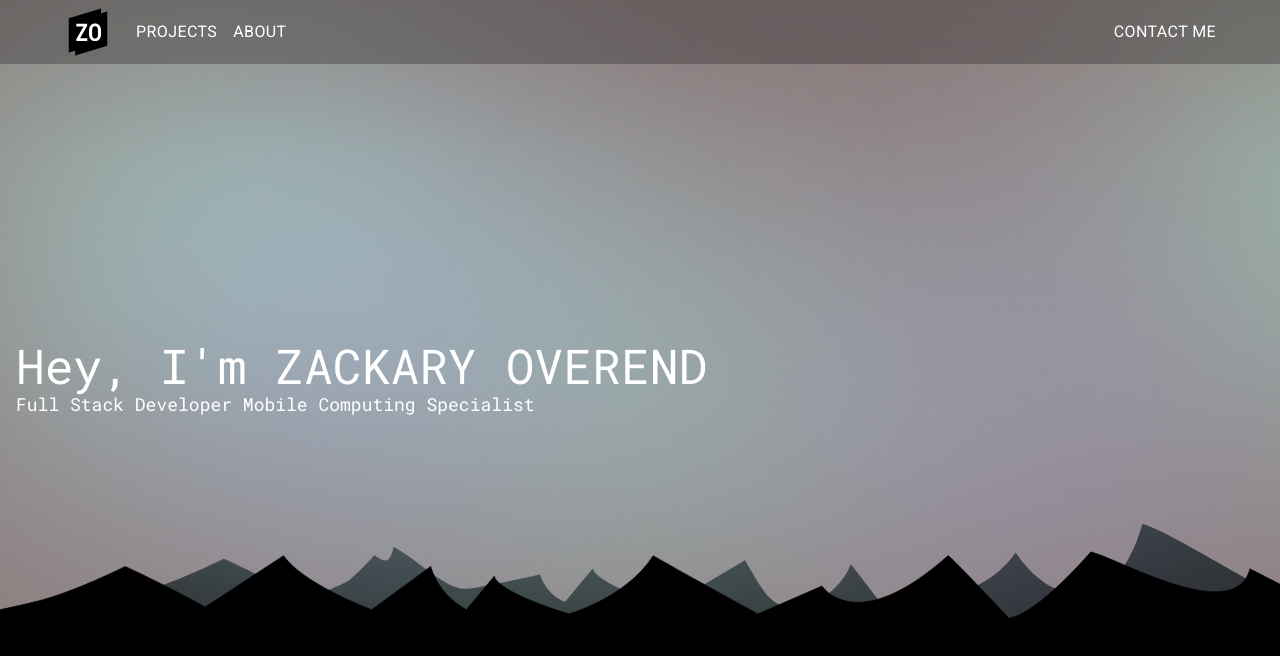
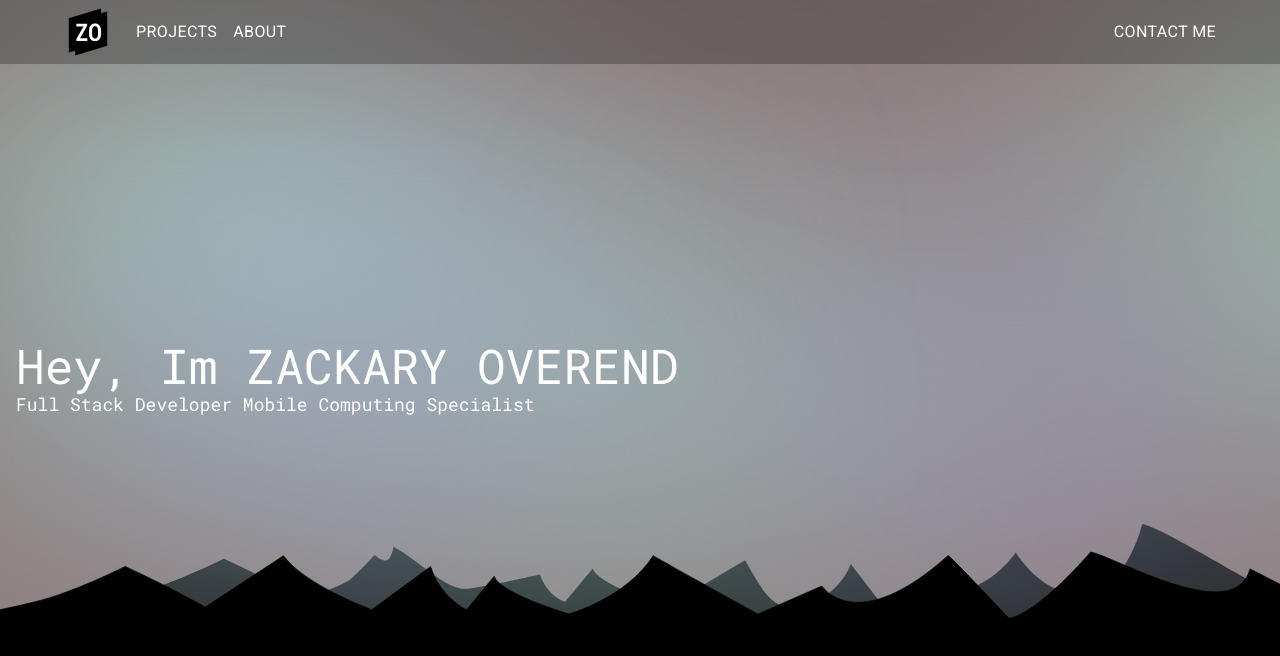
Before and after one commit to ZackOverend/web-portfolio-2025, a Next.js app: page / in a window 1280 px wide. Shown: the top 656 px of the page. Built offline with nearby package versions, Linux system fonts and the light colour scheme.

Commit message:
Minor bugfixes

```diff
--- a/src/components/hero-text.tsx
+++ b/src/components/hero-text.tsx
@@ -23,7 +23,7 @@ export default function HeroText() {
     }}
     >
       <h1 className="text-2xl sm:text-5xl text-white text-center">
-        Hey, I'm ZACKARY OVEREND
+        Hey, Im ZACKARY OVEREND
         <p className="text-lg text-left">Full Stack Developer
         Mobile Computing Specialist</p>
       </h1>
```
